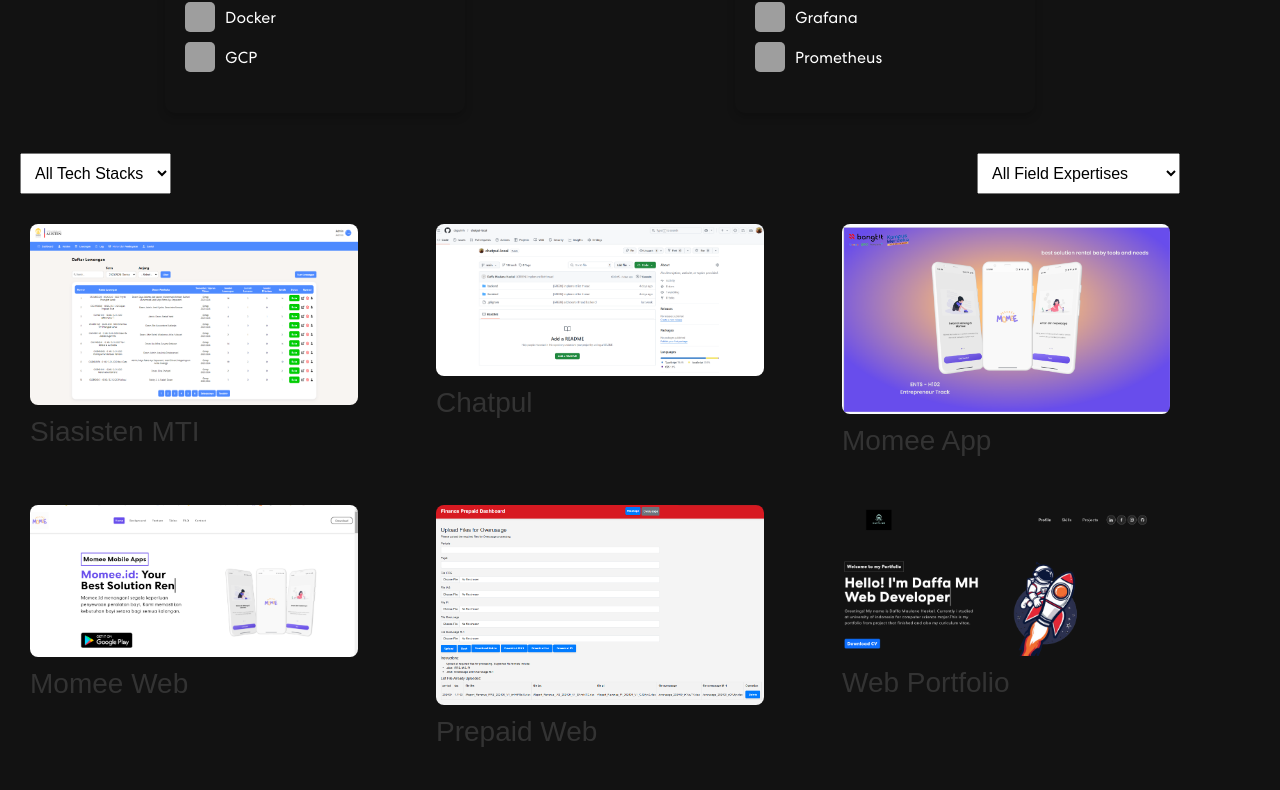
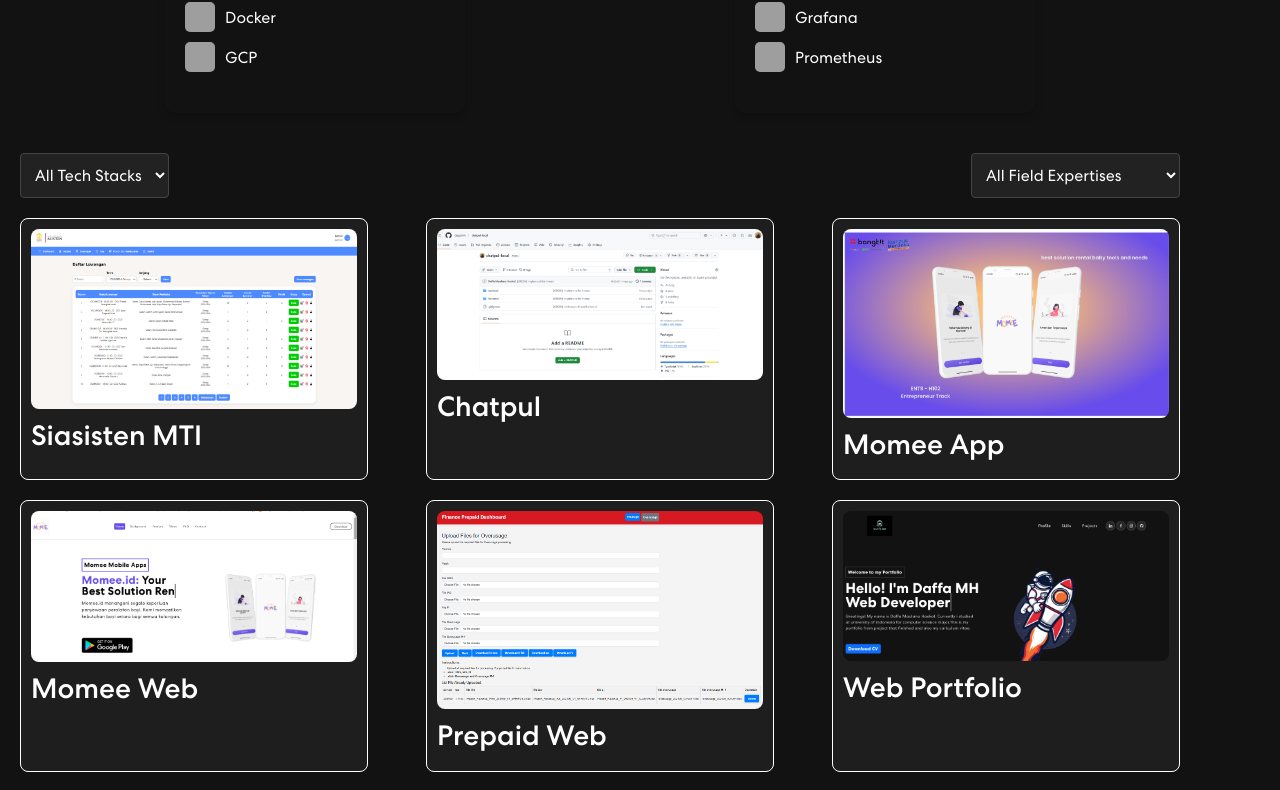
Before and after one commit to dapulmh/web-portfolio-daffa, a React (Vite) app: page / in a window 1280 px wide. Shown: the part 1395-2185 px from the top of the page. Built offline with nearby package versions, Linux system fonts and the light colour scheme; grey boxes are pictures that could not be loaded.

Commit message:
[RED] add description project

```diff
--- a/src/App.css
+++ b/src/App.css
@@ -362,6 +362,11 @@ nav.navbar .navbar-toggler[aria-expanded="true"] .navbar-toggler-icon {
   background-color: #222;
   color: #fff;
 }
+.project-cards-container {
+  display: flex;
+  flex-wrap: wrap;
+  justify-content: space-between;
+}
 
 .project-card {
   width: 30%;
@@ -370,8 +375,10 @@ nav.navbar .navbar-toggler[aria-expanded="true"] .navbar-toggler-icon {
   box-sizing: border-box;
   background-color: #1e1e1e;
   border-radius: 8px;
+  border: 1px solid white;
   transition: transform 0.2s;
 }
+
 
 .project-card:hover {
   transform: scale(1.05);
@@ -379,6 +386,8 @@ nav.navbar .navbar-toggler[aria-expanded="true"] .navbar-toggler-icon {
 
 .project-card img {
   border-radius: 8px;
+  width: "100%";
+  height: "auto";
 }
 
 .project-card h3 {
--- a/src/components/ProjectComponent.tsx
+++ b/src/components/ProjectComponent.tsx
@@ -20,6 +20,8 @@ interface Project {
   imageUrl: string;
   techStack: string;
   fieldExpertise: string;
+  description: string;
+  personal: boolean;
 }
 
 // Sample data for projects
@@ -30,6 +32,9 @@ const projects: Project[] = [
     imageUrl: image_siasisten,
     techStack: "React",
     fieldExpertise: "Web Development",
+    description:
+      "The Siasisten MTI are a management assistance project for the Master's degree program at the Faculty of Computer Science, University of Indonesia. This project is a group project intended for the Software Development course (PPL). Tech Stack: Django Rest Framework, React JS, Bootstrap.",
+    personal: false,
   },
   {
     id: 2,
@@ -37,6 +42,9 @@ const projects: Project[] = [
     imageUrl: image_chatpul,
     techStack: "Node.js",
     fieldExpertise: "Backend Development",
+    description:
+      "Chatpul is my personal project to develop a web-based chatbot using Ollama. Tech Stack: MERN (MongoDB, Express, React, Next.js).",
+    personal: true,
   },
   {
     id: 3,
@@ -44,6 +52,9 @@ const projects: Project[] = [
     imageUrl: image_momee_app,
     techStack: "Angular",
     fieldExpertise: "Web Development",
+    description:
+      "This project is my capstone project for Bangkit, intended for the entrepreneur track. Unfortunately we didn't get the best entrepreneur track project. Here, I am developing machine learning and assisting with the deployment process.",
+    personal: false,
   },
   {
     id: 4,
@@ -51,6 +62,9 @@ const projects: Project[] = [
     imageUrl: image_momee_web,
     techStack: "Python",
     fieldExpertise: "Data Science",
+    description:
+      "This project is a website for promoting the Momee application. I worked on this project independently as an additional project to support the promotion of our application in the Bangkit project. Tech Stack: React, TypeScript, Vite.",
+    personal: true,
   },
   {
     id: 5,
@@ -58,6 +72,9 @@ const projects: Project[] = [
     imageUrl: image_prepaid,
     techStack: "Vue.js",
     fieldExpertise: "Web Development",
+    description:
+      "This project is my internship project at PT Telekomunikasi Seluler (Telkomsel) as a Software Engineer, where I developed a web application to streamline the overusage reconciliation process. I successfully reduced the reconciliation processing time from a manual process of 3 hours to an automated process of 15 minutes, achieving an 85% decrease.",
+    personal: true,
   },
   {
     id: 6,
@@ -65,6 +82,9 @@ const projects: Project[] = [
     imageUrl: image_portfolio,
     techStack: "Java",
     fieldExpertise: "Backend Development",
+    description:
+      "This is my personal project to create website that can show my portfolio and increase my personal branding as a programmer",
+    personal: true,
   },
   {
     id: 7,
@@ -72,6 +92,9 @@ const projects: Project[] = [
     imageUrl: image_sarcasm,
     techStack: "Java",
     fieldExpertise: "Backend Development",
+    description:
+      "This is my personal project to create MLOps chain to detect sarcasm in dutch language. In this machine learning project i use tensorflow pipeline and deploy using tensorflow serving.",
+    personal: true,
   },
   {
     id: 8,
@@ -79,6 +102,9 @@ const projects: Project[] = [
     imageUrl: image_fastfood,
     techStack: "Java",
     fieldExpertise: "Backend Development",
+    description:
+      "This is my personal project to develop image classification for fast food image using tensorflow. In this machine learning i use mobilenet transfer learning and adding a new tf layer.",
+    personal: true,
   },
   {
     id: 9,
@@ -86,13 +112,19 @@ const projects: Project[] = [
     imageUrl: image_salary,
     techStack: "Java",
     fieldExpertise: "Backend Development",
+    description:
+      "This is my personal project to create US salary prediction from kaggle dataset and implement it in streamlit. Tech Stack : Scikit Learn, Streamlit.",
+    personal: true,
   },
   {
     id: 10,
-    title: "Tourism Rec",
+    title: "Indonesia Tourism Recommendation System",
     imageUrl: image_tourism,
     techStack: "Java",
     fieldExpertise: "Backend Development",
+    description:
+      "This is my personal project to develop recommendation system from content based filtering and collaborative learning using kaggle dataset.",
+    personal: true,
   },
   {
     id: 11,
@@ -100,6 +132,9 @@ const projects: Project[] = [
     imageUrl: image_motor,
     techStack: "Java",
     fieldExpertise: "Backend Development",
+    description:
+      "This is my project for my campus course to develop prediction for motor capacity.",
+    personal: true,
   },
   {
     id: 12,
@@ -107,6 +142,8 @@ const projects: Project[] = [
     imageUrl: image_wallofhope,
     techStack: "Java",
     fieldExpertise: "Backend Development",
+    description: "string",
+    personal: false,
   },
   {
     id: 13,
@@ -114,6 +151,8 @@ const projects: Project[] = [
     imageUrl: image_wallofhope_flutter,
     techStack: "Java",
     fieldExpertise: "Backend Development",
+    description: "string",
+    personal: false,
   },
   {
     id: 14,
@@ -121,6 +160,8 @@ const projects: Project[] = [
     imageUrl: "https://via.placeholder.com/150",
     techStack: "Java",
     fieldExpertise: "Backend Development",
+    description: "string",
+    personal: true,
   },
 ];
 
@@ -144,26 +185,11 @@ const ProjectListPage: React.FC = () => {
   );
 
   return (
-    <div
-      style={{
-        padding: "20px",
-        maxWidth: "1200px",
-        margin: "0 auto",
-        fontFamily: "Arial, sans-serif",
-      }}
-      id="project"
-    >
-      <div
-        style={{
-          display: "flex",
-          justifyContent: "space-between",
-          marginBottom: "20px",
-        }}
-      >
+    <div className="project-list-container" id="project">
+      <div className="filter-container">
         <select
           value={techStackFilter}
           onChange={(e) => setTechStackFilter(e.target.value)}
-          style={{ padding: "10px", fontSize: "16px" }}
         >
           <option value="">All Tech Stacks</option>
           {techStacks.map((stack) => (
@@ -175,7 +201,6 @@ const ProjectListPage: React.FC = () => {
         <select
           value={fieldExpertiseFilter}
           onChange={(e) => setFieldExpertiseFilter(e.target.value)}
-          style={{ padding: "10px", fontSize: "16px" }}
         >
           <option value="">All Field Expertises</option>
           {fieldExpertises.map((expertise) => (
@@ -185,31 +210,11 @@ const ProjectListPage: React.FC = () => {
           ))}
         </select>
       </div>
-      <div
-        style={{
-          display: "flex",
-          flexWrap: "wrap",
-          justifyContent: "space-between",
-        }}
-      >
+      <div className="project-cards-container">
         {filteredProjects.map((project) => (
-          <div
-            key={project.id}
-            style={{
-              width: "30%",
-              marginBottom: "20px",
-              padding: "10px",
-              boxSizing: "border-box",
-            }}
-          >
-            <img
-              src={project.imageUrl}
-              alt={project.title}
-              style={{ width: "100%", height: "auto", borderRadius: "8px" }}
-            />
-            <h3 style={{ marginTop: "10px", color: "#333" }}>
-              {project.title}
-            </h3>
+          <div key={project.id} className="project-card">
+            <img src={project.imageUrl} alt={project.title} />
+            <h3>{project.title}</h3>
           </div>
         ))}
       </div>
```
Also changed, not shown: src/assets/hackerrank_image.png (added), src/assets/leetcode_image.png (added).
